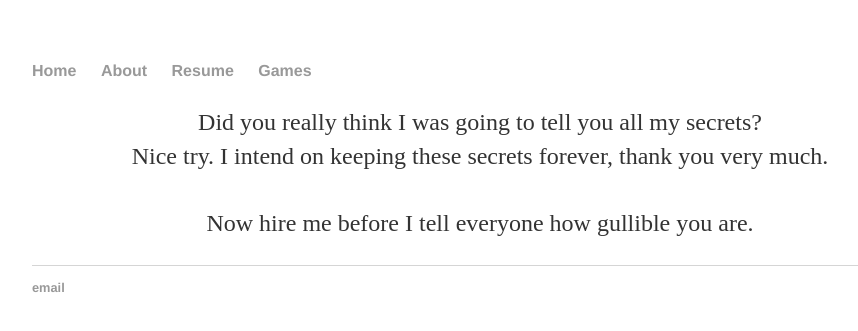
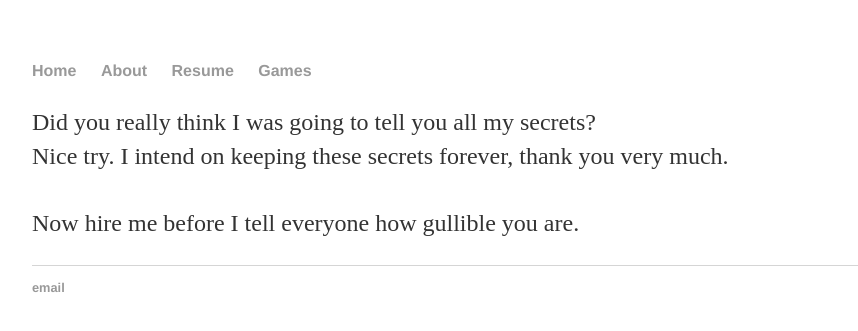
Before and after one commit to bglabman/bglabman.github.io, a Jekyll site: the page built from secrets.html, in a window 1280 px wide. Shown: the top 331 px of the page, without its empty margins (160-1018 px from the left). Built offline with Jekyll 4.4.1, drawn with Linux system fonts in a browser that asks for light colours.

Commit message:
Update secrets.html

```diff
--- a/secrets.html
+++ b/secrets.html
@@ -3,6 +3,6 @@ layout: default
 title: Secrets
 ---
 
-		<p ALIGN=CENTER>Did you really think I was going to tell you all my secrets?<br>
+		<p>Did you really think I was going to tell you all my secrets?<br>
 			Nice try. I intend on keeping these secrets forever, thank you very much. <br><br>
 			Now hire me before I tell everyone how gullible you are.</p>
```
